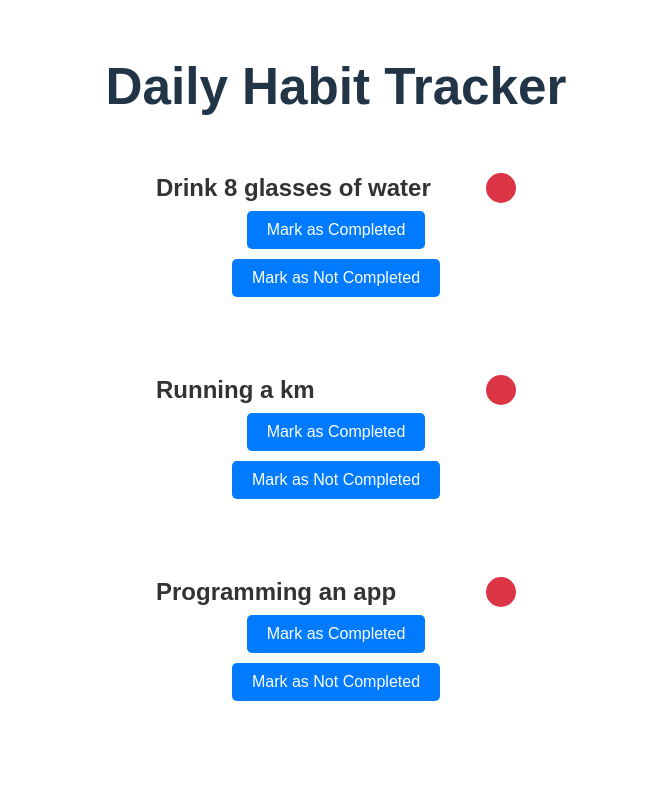
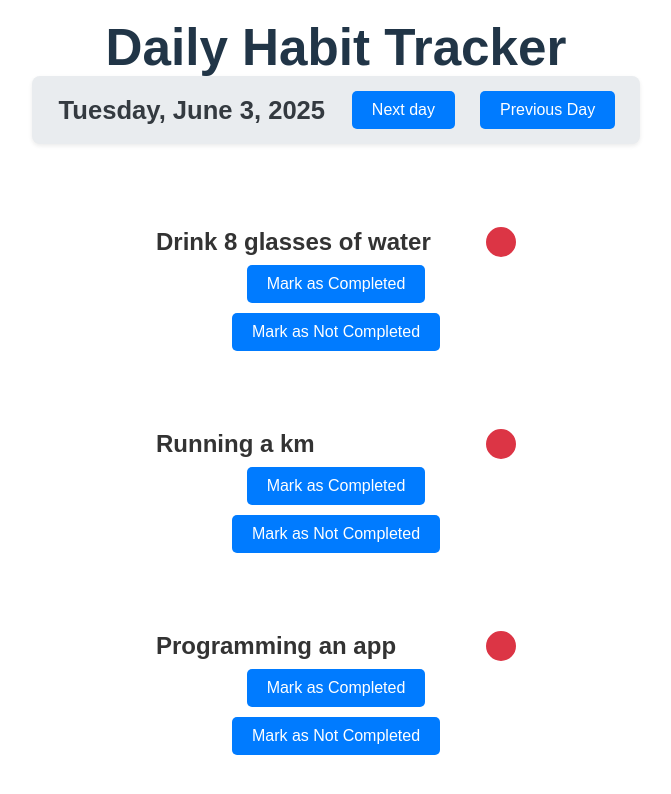
Before and after one commit to Prateek-Singh-2000/my-habit-calendar-web, a React (Vite) app: page / in a window 1280 px wide. Shown: the top 794 px of the page, without its empty margins (304-975 px from the left). Built offline with nearby package versions, Linux system fonts and the light colour scheme.

Commit message:
Added date functionality

```diff
--- a/src/App.css
+++ b/src/App.css
@@ -8,6 +8,27 @@
 	padding: 20px;
 	box-sizing: border-box;
 }
+
+.date-navigation {
+	display: flex;
+	align-items: center;
+	gap: 15px;
+	/* Space between buttons and date text */
+	margin-bottom: 25px;
+	background-color: #e9ecef;
+	padding: 10px 20px;
+	border-radius: 8px;
+	box-shadow: 0 2px 4px rgba(0, 0, 0, 0.08);
+}
+
+.date-navigation h2 {
+  margin: 0; /* Remove default margin from h2 */
+  font-size: 1.6em;
+  color: #343a40;
+  min-width: 280px; /* Give enough space for long date formats */
+  text-align: center;
+}
+
 
 /* Styles for buttons */
 button {
@@ -30,10 +51,15 @@ button:hover {
 }
 
 .habits-list-container {
-  display: flex;
-  flex-direction: column; /* Stack habit cards vertically */
-  align-items: center; /* Center cards horizontally */
-  width: 100%; /* Take full width of parent */
-  max-width: 600px; /* Limit overall width */
-  margin-top: 20px; /* Space from the H1 */
+	display: flex;
+	flex-direction: column;
+	/* Stack habit cards vertically */
+	align-items: center;
+	/* Center cards horizontally */
+	width: 100%;
+	/* Take full width of parent */
+	max-width: 600px;
+	/* Limit overall width */
+	margin-top: 20px;
+	/* Space from the H1 */
 }
--- a/src/App.tsx
+++ b/src/App.tsx
@@ -2,41 +2,77 @@ import { useState } from "react";
 import "./App.css";
 
 import HabitTracker from "./components/HabitTracker/HabitTracker";
-
-interface Habit {
-	id: string;
-	name: string;
-	isCompleted: boolean;
-}
+import type { Habit, HabitTracking } from "./types";
+import {
+	formatDate,
+	getTomorrow,
+	getYesterday,
+	getDisplayDate,
+} from "./utils/dateUtils";
 
 function App() {
-	const [habits, setHabit] = useState<Habit[]>([
-		{ id: "1", name: "Drink 8 glasses of water", isCompleted: false },
-		{ id: "2", name: "Running a km", isCompleted: false },
-		{ id: "3", name: "Programming an app", isCompleted: false },
+	const [habits] = useState<Habit[]>([
+		{ id: "1", name: "Drink 8 glasses of water" },
+		{ id: "2", name: "Running a km" },
+		{ id: "3", name: "Programming an app" },
 	]);
 
-	function settingStateHabit(id: string, changedStatusHabit: boolean) {
-		setHabit((prevHabits) => {
-			// Map over the previous habits array to find and update the specific habit
-			return prevHabits.map((habit) =>
-				habit.id === id ? { ...habit, isCompleted: changedStatusHabit } : habit,
-			);
+	// 2. Set state for current user for all days their habits are tracked
+	const [habitStorage, setHabitTracking] = useState<HabitTracking>({});
+
+	// 3. State for the currently viewed day (initialized to today)
+	const [currentViewedDay, setCurrentViewedDay] = useState<Date>(new Date());
+
+	const toggleHabitStatus = (habitId: string, changedStatus: boolean): void => {
+		const currentDate = formatDate(currentViewedDay);
+
+		setHabitTracking((prevStatus) => {
+			const currentHabitStatus = habitStorage[currentDate] || {};
+			return {
+				...prevStatus,
+				[currentDate]: {
+					...currentHabitStatus,
+					[habitId]: changedStatus,
+				},
+			};
 		});
-	}
+	};
+
+	const setNextDate = (): void => {
+		setCurrentViewedDay((prevDay) => getTomorrow(prevDay));
+	};
+
+	const setPreviousDate = (): void => {
+		setCurrentViewedDay((prevDay) => getYesterday(prevDay));
+	};
+
+	const getHabitCompletionStatus = (habitId: string): boolean => {
+		const currentDate = formatDate(currentViewedDay);
+		return habitStorage[currentDate]?.[habitId] || false;
+	};
 
 	return (
 		<div className="app-container">
 			<h1>Daily Habit Tracker</h1>
+
+			<div className="date-navigation">
+				<h2>{getDisplayDate(currentViewedDay)}</h2>
+				<button className="forward-date" onClick={setNextDate}>
+					Next day
+				</button>
+				<button className="previous-date" onClick={setPreviousDate}>
+					Previous Day
+				</button>
+			</div>
+
 			<div className="habits-list-container">
 				{habits.map((habit) => (
 					<HabitTracker
-						key={habit.id}
 						habitName={habit.name}
-						isCompleted={habit.isCompleted}
-						onMarkCompleted={() => settingStateHabit(habit.id, true)}
-						onMarkNotCompleted={() => settingStateHabit(habit.id, false)}
-					/>
+						isCompleted={getHabitCompletionStatus(habit.id)}
+						onMarkCompleted={() => toggleHabitStatus(habit.id, true)}
+						onMarkNotCompleted={() => toggleHabitStatus(habit.id, false)}
+					></HabitTracker>
 				))}
 			</div>
 		</div>
--- /dev/null
+++ b/src/types.ts
@@ -0,0 +1,12 @@
+export interface Habit {
+	id: string;
+	name: string;
+}
+
+export interface DailyCompletion {
+	[habitId: string]: boolean;
+}
+
+export interface HabitTracking {
+	[dateId: string]: DailyCompletion;
+}
--- /dev/null
+++ b/src/utils/dateUtils.ts
@@ -0,0 +1,33 @@
+export const formatDate = (date: Date): string => {
+	const year = date.getFullYear();
+	const month = (date.getMonth() + 1).toString().padStart(2, "0");
+	const day = date.getDate().toString().padStart(2, "0");
+	return `${year}-${month}-${day}`;
+};
+
+export const parseDate = (inputDate: string): Date => {
+	const [year, month, day] = inputDate.split("-").map(Number);
+	return new Date(year, month - 1, day);
+};
+
+export const getTomorrow = (date: Date): Date => {
+	const tomorrow = new Date(date);
+	tomorrow.setDate(date.getDate() + 1);
+	return tomorrow;
+};
+
+export const getYesterday = (date: Date): Date => {
+	const yesterday = new Date(date);
+	yesterday.setDate(date.getDate() - 1);
+	return yesterday;
+};
+
+export const getDisplayDate = (date: Date): string => {
+	const options: Intl.DateTimeFormatOptions = {
+		weekday: "long",
+		year: "numeric",
+		month: "long",
+		day: "numeric",
+	};
+	return date.toLocaleDateString(undefined, options);
+};
```
